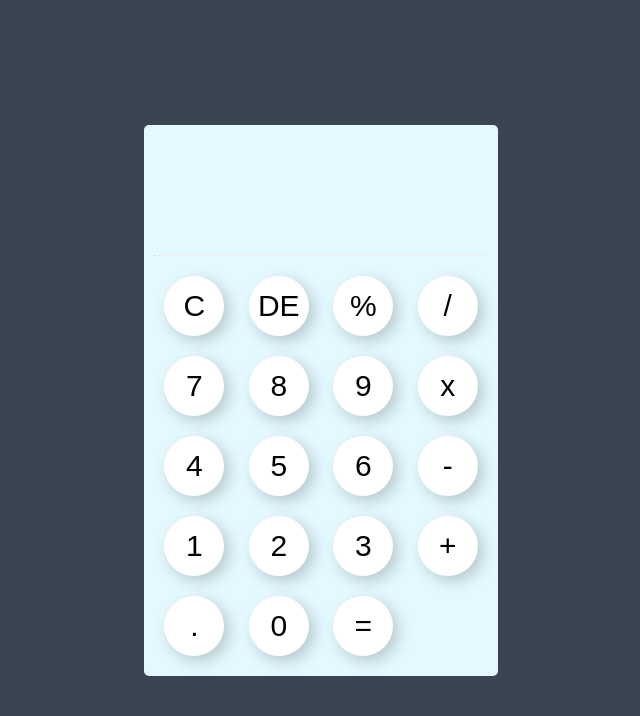
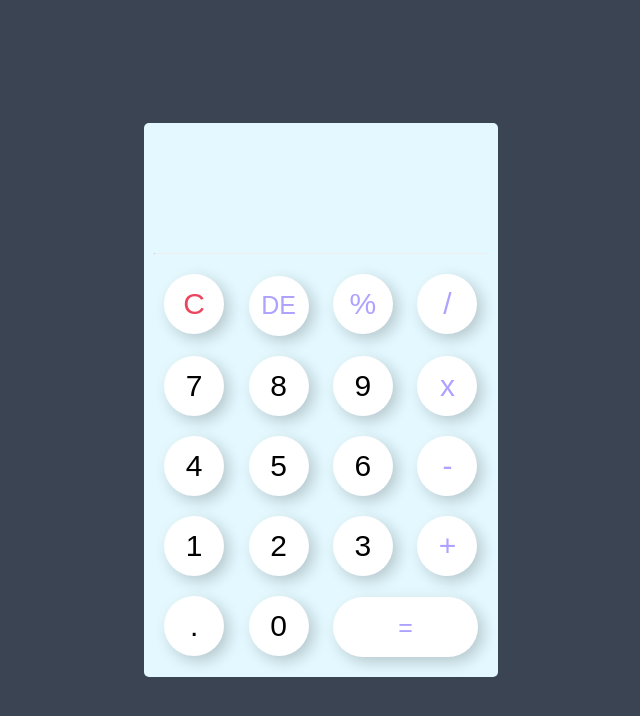
Before and after one commit to WebsterDaddy/Calculator, a plain HTML site: page index.html in a window 1280 px wide. Shown: the whole page, without its empty margins (319-959 px from the left). Drawn offline with Linux system fonts and the light colour scheme.

Commit message:
Update index.html

```diff
--- a/index.html
+++ b/index.html
@@ -16,33 +16,33 @@
                 </div>
                 <hr>
                 <div>
-                    <input type="button" value="C">
-                    <input type="button" value="DE">
-                    <input type="button" value="%">
-                    <input type="button" value="/">
+                    <input type="button" value="C" id="red">
+                    <input type="button" value="DE" class="purple" id="font">
+                    <input type="button" value="%" class="purple">
+                    <input type="button" value="/" class="purple">
                 </div>
                 <div>
                     <input type="button" value="7">
                     <input type="button" value="8">
                     <input type="button" value="9">
-                    <input type="button" value="x">
+                    <input type="button" value="x" class="purple">
                 </div>
                 <div>
                     <input type="button" value="4">
                     <input type="button" value="5">
                     <input type="button" value="6">
-                    <input type="button" value="-">
+                    <input type="button" value="-" class="purple">
                 </div>
                 <div>
                     <input type="button" value="1">
                     <input type="button" value="2">
                     <input type="button" value="3">
-                    <input type="button" value="+">
+                    <input type="button" value="+" class="purple">
                 </div>
                 <div>
                     <input type="button" value=".">
                     <input type="button" value="0">
-                    <input type="button" value="=">
+                    <input type="button" value="=" id="equal" class="purple">
                 </div>
             </form>
         </div>
```
